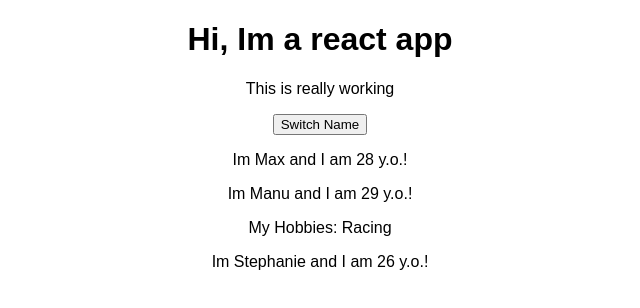
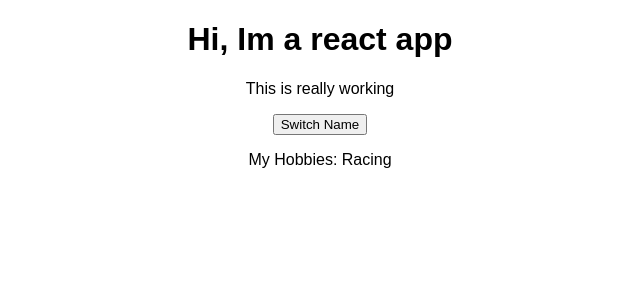
Before and after one commit to Ukabix/react-complete-guide-project1, a React (Create React App) app: page / in a window 1280 px wide. Shown: the top 308 px of the page, without its empty margins (320-960 px from the left). Built offline with nearby package versions, Linux system fonts and the light colour scheme.

Commit message:
Update person.js

```diff
--- a/src/person/person.js
+++ b/src/person/person.js
@@ -3,7 +3,6 @@ import React from 'react';
 const person = (props) => {
     return (
     <div>
-        <p>Im {props.name} and I am {props.age} y.o.!</p>
         <p>{props.children}</p>
     </div>
     )
```
